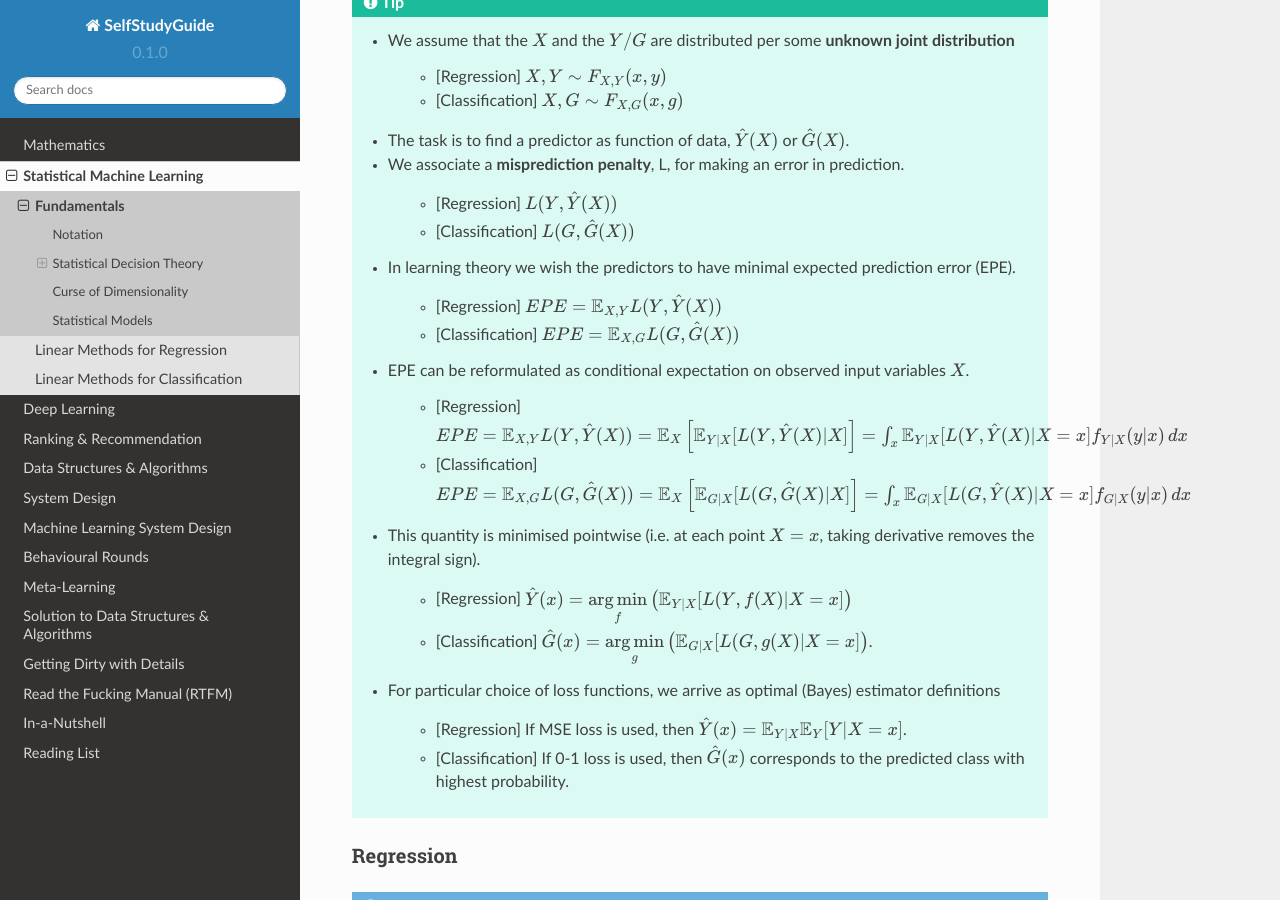
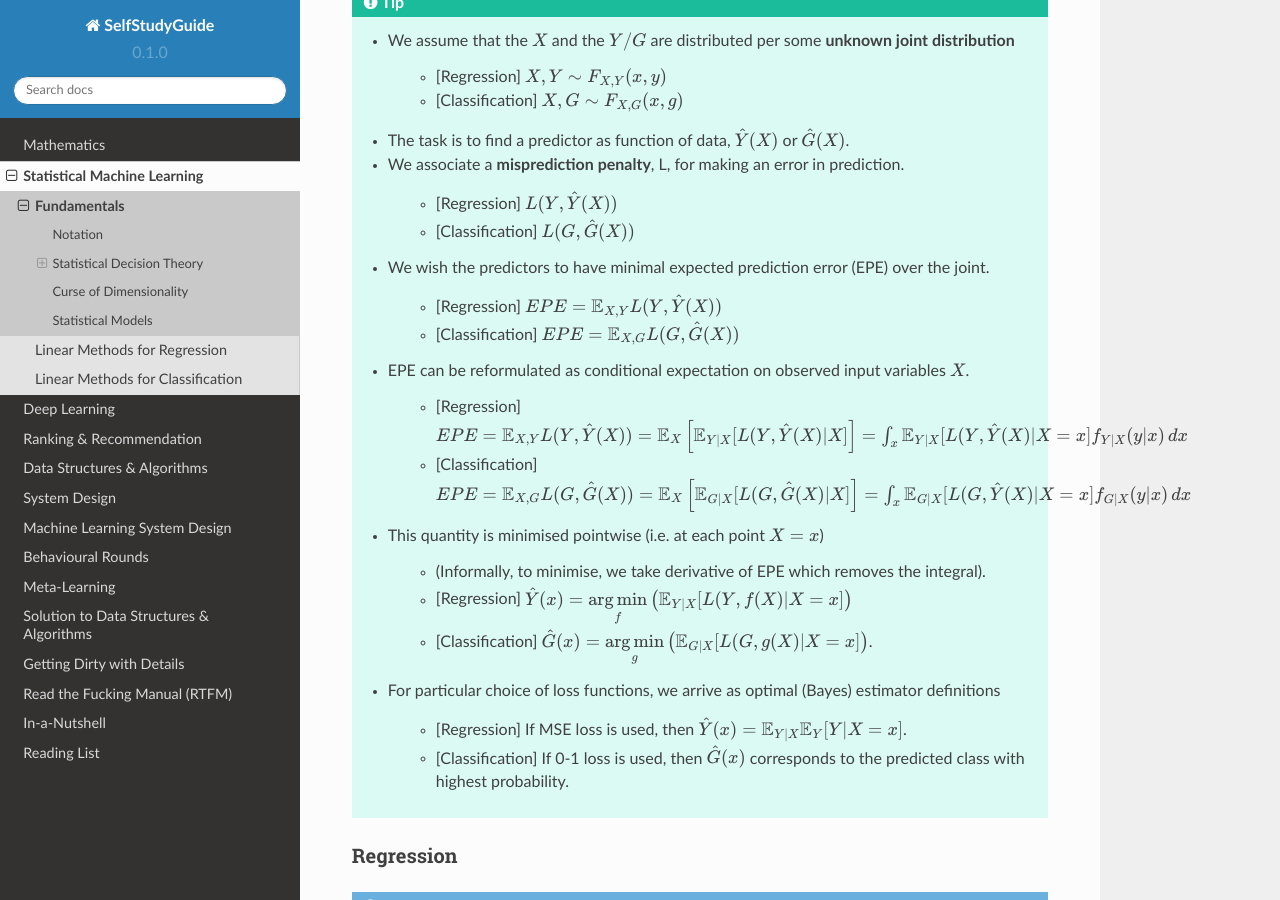
Before and after one commit to uselesstechjunks/leetcode, a Sphinx documentation site: the page built from docs/source/ml/basics.rst, in a window 1280 px wide and 900 px high, scrolled down 1039 px. Built offline with Sphinx 7.4.7 and the Read the Docs theme 2.0.0, drawn with Linux system fonts in a browser that asks for light colours.

Commit message:
Update basics.rst

```diff
--- a/docs/source/ml/basics.rst
+++ b/docs/source/ml/basics.rst
@@ -41,7 +41,7 @@ This puts the prediction task under a statistical inference paradigm.
 
 		* [Regression] :math:`L(Y,\hat{Y}(X))`
 		* [Classification] :math:`L(G,\hat{G}(X))`
-	* In learning theory we wish the predictors to have minimal expected prediction error (EPE).
+	* We wish the predictors to have minimal expected prediction error (EPE) over the joint.
 
 		* [Regression] :math:`EPE=\mathbb{E}_{X,Y} L(Y,\hat{Y}(X))`
 		* [Classification] :math:`EPE=\mathbb{E}_{X,G} L(G,\hat{G}(X))`
@@ -49,8 +49,9 @@ This puts the prediction task under a statistical inference paradigm.
 
 		* [Regression] :math:`EPE=\mathbb{E}_{X,Y} L(Y,\hat{Y}(X))=\mathbb{E}_X\left[\mathbb{E}_{Y|X}[L(Y,\hat{Y}(X)|X]\right]=\int_x \mathbb{E}_{Y|X}[L(Y,\hat{Y}(X)|X=x]f_{Y|X}(y|x)\mathop{dx}`
 		* [Classification] :math:`EPE=\mathbb{E}_{X,G} L(G,\hat{G}(X))=\mathbb{E}_X\left[\mathbb{E}_{G|X}[L(G,\hat{G}(X)|X]\right]=\int_x \mathbb{E}_{G|X}[L(G,\hat{Y}(X)|X=x]f_{G|X}(y|x)\mathop{dx}`
-	* This quantity is minimised pointwise (i.e. at each point :math:`X=x`, taking derivative removes the integral sign).
+	* This quantity is minimised pointwise (i.e. at each point :math:`X=x`)
 
+		* (Informally, to minimise, we take derivative of EPE which removes the integral).
 		* [Regression] :math:`\hat{Y}(x)=\underset{f}{\arg\min}\left(\mathbb{E}_{Y|X}[L(Y,f(X)|X=x]\right)`
 		* [Classification] :math:`\hat{G}(x)=\underset{g}{\arg\min}\left(\mathbb{E}_{G|X}[L(G,g(X)|X=x]\right)`.
 	* For particular choice of loss functions, we arrive as optimal (Bayes) estimator definitions
```
